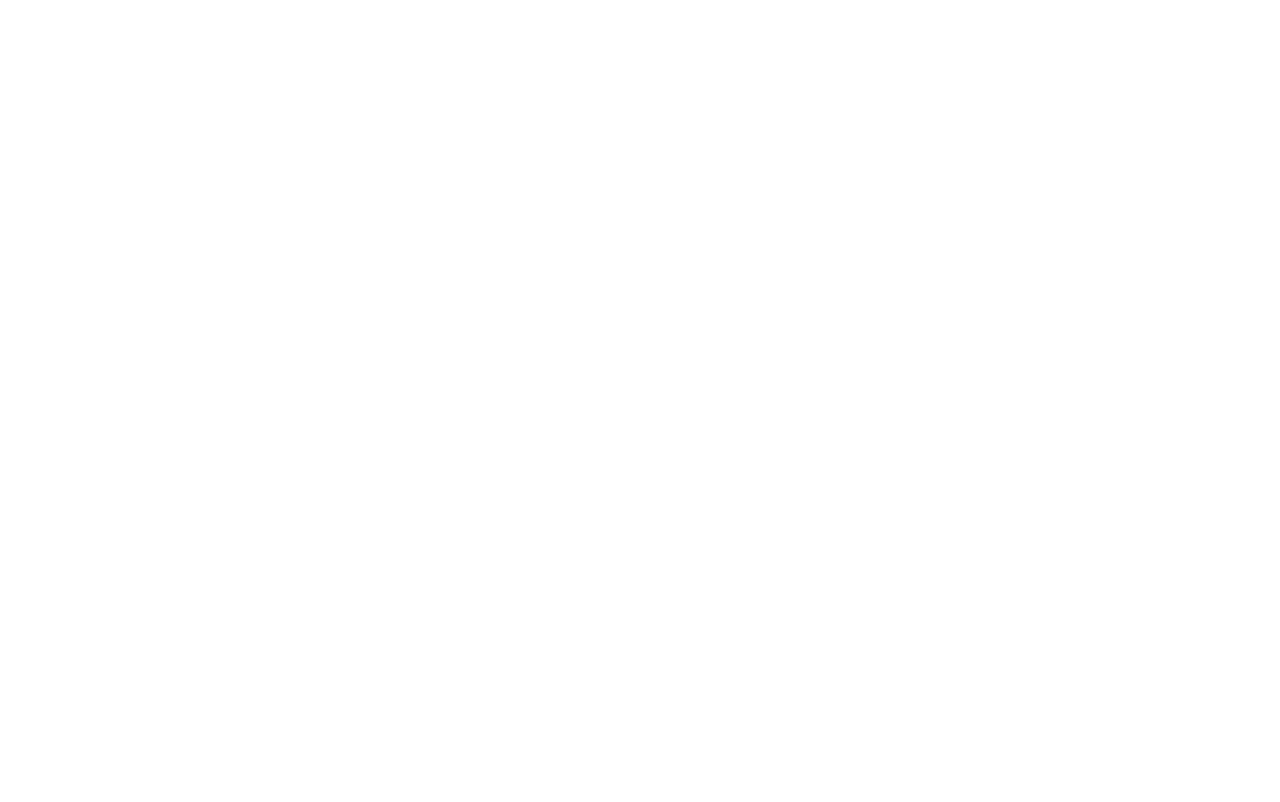
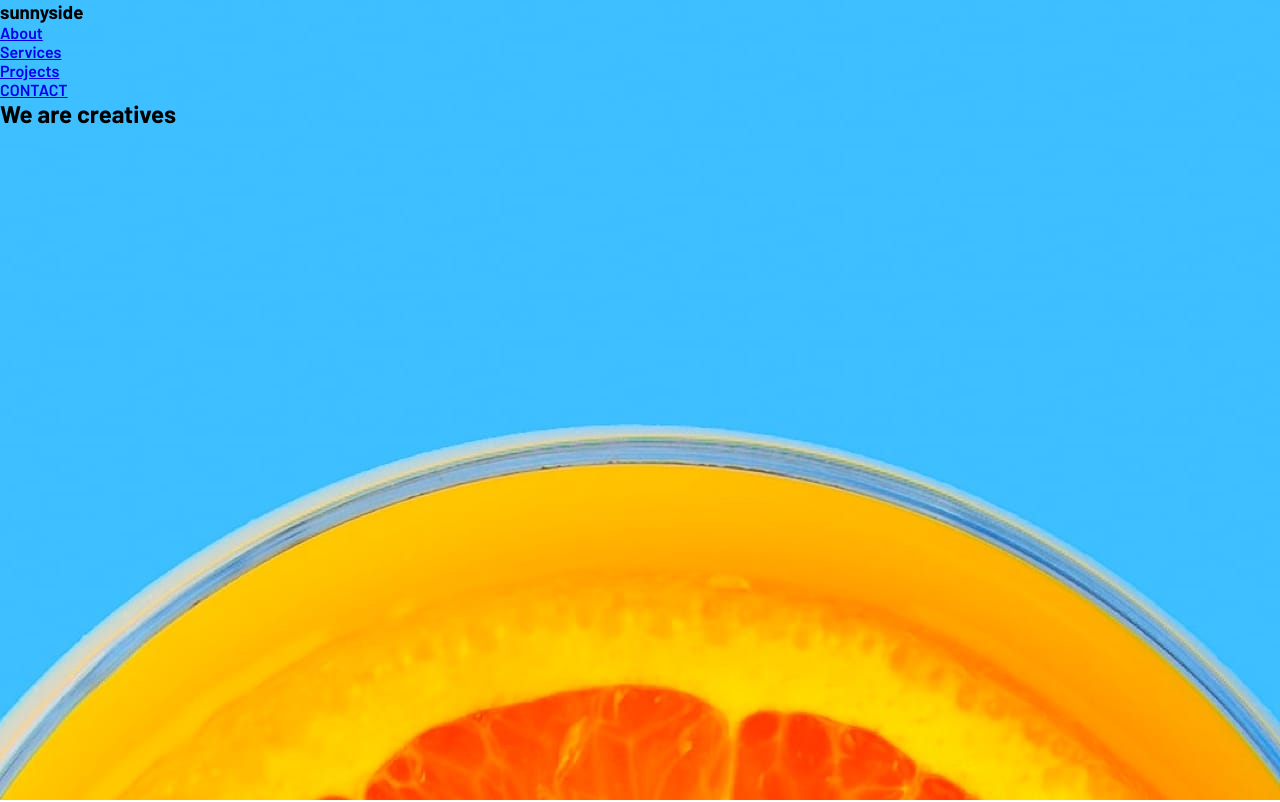
Before and after one commit to myamyasoe/Sunny-landing-page, a plain HTML site: page sunnyside-agency-landing-page-main/index.html in a window 1280 px wide. Shown: the top 802 px of the page. Drawn offline with Linux system fonts and the light colour scheme.

Commit message:
write hero section

```diff
--- a/sunnyside-agency-landing-page-main/css/style.scss
+++ b/sunnyside-agency-landing-page-main/css/style.scss
@@ -19,3 +19,21 @@ body {
   font-weight: 600;
   font-style: normal;
 }
+.hero-container{
+    background-color: pink;
+    max-width: 100vw;
+    min-height: 100vh;
+    background-image: url("../images/desktop/image-header.jpg");
+    background-repeat: no-repeat;
+    background-position: center;
+    h3{
+
+    }
+    ul{
+        li{
+            a{
+
+            }
+        }
+    }
+}
--- a/sunnyside-agency-landing-page-main/index.html
+++ b/sunnyside-agency-landing-page-main/index.html
@@ -16,13 +16,24 @@
   </style>
 </head>
 <body>
+  <section class="hero-container">
+    <!-- <img src="images/icon-arrow-down.svg" alt="img">
+    <img src="images/desktop/image-header.jpg" alt="img"> -->
+    <div class="row">
+      <h3>sunnyside</h3>
+      <ul>
+        <li><a href="#">About</a></li>
+        <li><a href="#">Services</a></li>
+        <li><a href="#">Projects</a></li>
+        <li><a href="#">CONTACT</a></li>
 
-  <!-- About
-  Services
-  Projects
-  Contact
+      </ul>
+    </div>
+    <h1>We are creatives</h1>
+  </section>
 
-  We are creatives
+
+
 
   Transform your brand
 
```
Also changed, not shown: sunnyside-agency-landing-page-main/css/style.css, 1 other file.
